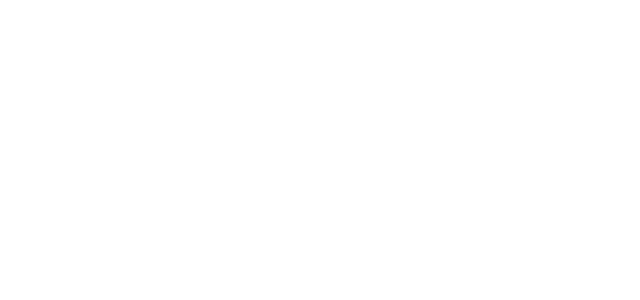
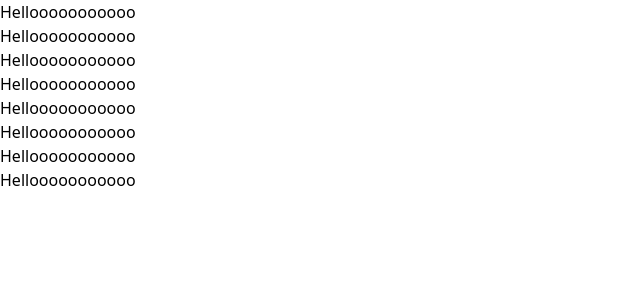
Before and after one commit to fahad-011/devClub, a React (Create React App) app: page /project in a window 1280 px wide. Before the commit this address had no page. Shown: the top 300 px of the page, without its empty margins (0-640 px from the left). Built offline with nearby package versions, Linux system fonts and the light colour scheme.

Commit message:
adding signin feature

```diff
--- a/src/App.js
+++ b/src/App.js
@@ -4,9 +4,10 @@ import Navbar from './components/Navbar/Navbar.js';
 import Home from './components/Home/Home.js';
 import Register from './components/Register/Register.js';
 import SignIn from './components/SignIn/SignIn.js';
+import Project from './components/Project/Project.js';
 
 
-function App() {
+function App () {
   return (
     <Router>
       <div className="App">
@@ -14,6 +15,7 @@ function App() {
           <Route path="/" element={<HomeWithNavbar />} />
           <Route path="/register" element={<Register />} />
           <Route path="/signin" element={<SignIn />} />
+          <Route path="/project" element={<Project />} />
         </Routes>
       </div>
     </Router>
--- /dev/null
+++ b/src/components/Project/Project.js
@@ -0,0 +1,20 @@
+import React from "react";
+
+const Project = () => {
+
+    return(
+        <div>
+            <h1>Hellooooooooooo</h1>
+            <h1>Hellooooooooooo</h1>
+            <h1>Hellooooooooooo</h1>
+            <h1>Hellooooooooooo</h1>
+            <h1>Hellooooooooooo</h1>
+            <h1>Hellooooooooooo</h1>
+            <h1>Hellooooooooooo</h1>
+            <h1>Hellooooooooooo</h1>
+        </div>
+    )
+}
+
+
+export default Project;
--- a/src/components/SignIn/SignIn.js
+++ b/src/components/SignIn/SignIn.js
@@ -1,5 +1,5 @@
 import React, { useState } from 'react';
-import { Link } from 'react-router-dom';
+import { Link , useNavigate } from 'react-router-dom';
 
 const LoginSection = () => {
 
@@ -8,6 +8,8 @@ const LoginSection = () => {
   const [emailError, setEmailError] = useState('');
   const [passwordError, setPasswordError] = useState('');
   const [formError, setFormError] = useState('');
+
+  const navigate = useNavigate();
 
   const validateForm = () => {
     let isValid = true;
@@ -61,14 +63,39 @@ const LoginSection = () => {
     setFormError('');
   };
 
-  const handleFormSubmit = (e) => {
+  const handleFormSubmit = async (e) => {
     e.preventDefault();
 
     const isValid = validateForm();
 
     if (isValid) {
-      // Proceed with login or further actions
-      console.log('Login successful');
+      try {
+        const response = await fetch('http://localhost:3000/signin', {
+          method: 'post',
+          headers: {
+            'Content-Type': 'application/json',
+          },
+          body: JSON.stringify({
+            email: email,
+            password: password,
+          }),
+        });
+
+        const data = await response.json();
+
+        if (response.status === 200) {
+          // Login successful, do something (e.g., redirect to a dashboard)
+          console.log('Login successful');
+          navigate('/project');
+        } else {
+          // Login failed, display error message
+          console.error(data); // Log the error message from the backend
+          setFormError('Invalid email or password');
+        }
+      } catch (error) {
+        console.error('Error logging in:', error);
+        setFormError('An error occurred while logging in');
+      }
     }
   };
 
```
